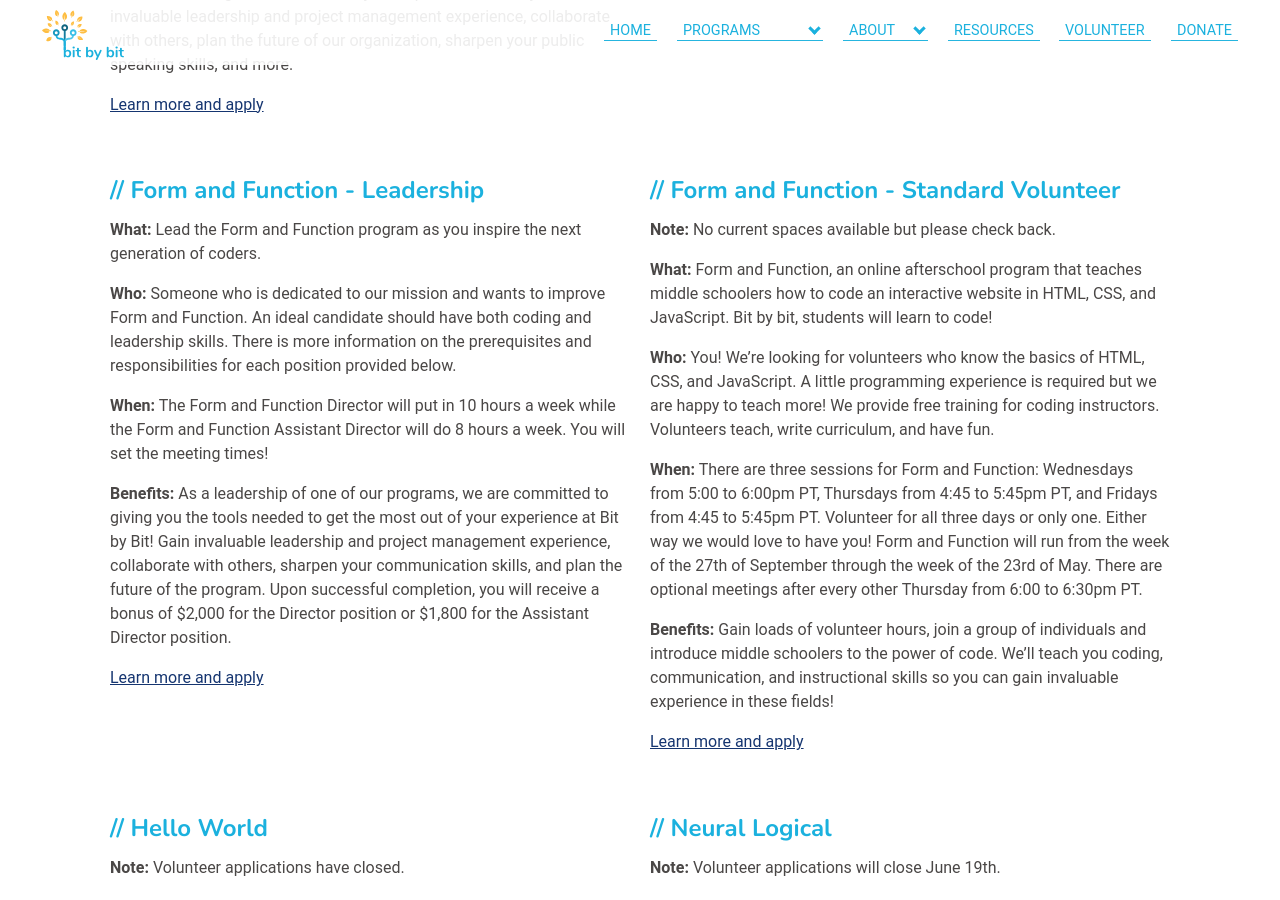
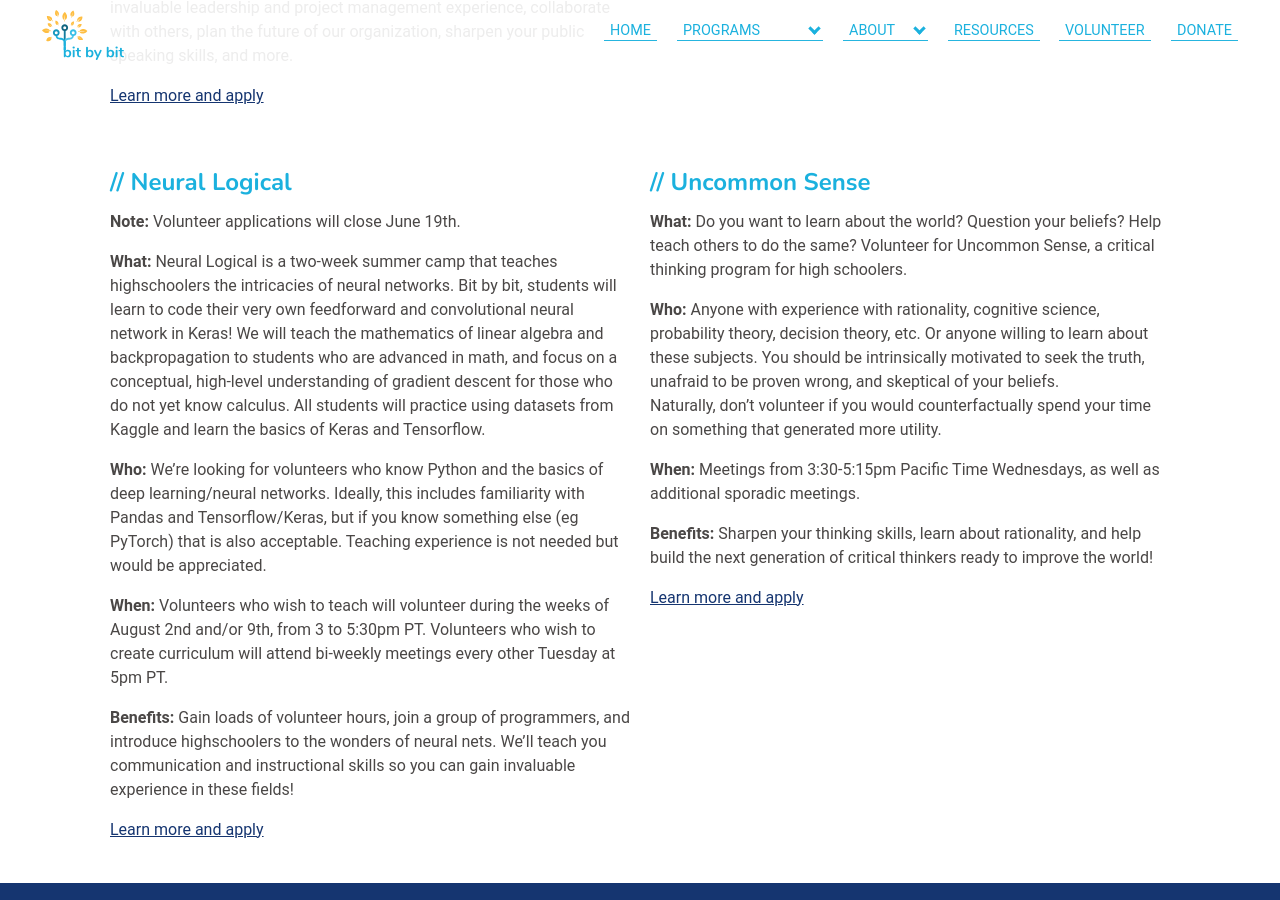
Before and after one commit to bit-by-bit-coding/bxb-website, a Jekyll site: the page built from volunteer.html, in a window 1280 px wide and 900 px high, scrolled down 1054 px. Built offline with Jekyll 4.4.1, drawn with Linux system fonts in a browser that asks for light colours; nearby versions of some CDN libraries; some web fonts are replaced; some of the changed text lies outside the part shown.

Commit message:
Merge branch 'master' into uncommon-sense-formatting

```diff
--- a/bxbstandardinfo.html
+++ b/bxbstandardinfo.html
@@ -106,9 +107,9 @@
                 </li>
             </ul>
 
-            <a href="https://forms.gle/pLAkayx3WC3K5KSz7">
+            <!-- <a href="https://forms.gle/pLAkayx3WC3K5KSz7">
                 <button class="action-button mediumbutton">Apply</button>
-            </a>
+            </a> -->
         </div>
 
         <div class="details-item" id=software>
--- a/volunteer.html
+++ b/volunteer.html
@@ -24,7 +24,7 @@
                 <button class="buttons">Uncommon Sense</button>
             </a>
         </div>
-        <div class="details-item">
+        <!-- <div class="details-item">
             <a href="#formfunction">
                 <button class="buttons">Form and Function</button>
             </a>
@@ -33,7 +33,7 @@
             <a href="#helloworld">
                 <button class="buttons">Hello World</button>
             </a>
-        </div>
+        </div> -->
         <div class="details-item">
             <a href="#neurallogical">
                 <button class="buttons">Neural Logical</button>
@@ -89,7 +89,7 @@
 </div>
 <div class="section">
     <div class="details-container">
-        <div class="details-item">
+        <!-- <div class="details-item">
             <div id="formfunction">
                 <h2>Form and Function - Leadership</h2>
                 <p><strong>What:</strong> Lead the Form and Function program as you inspire the next generation of
@@ -163,7 +163,7 @@
                 and instructional skills so you can gain invaluable experience in these fields!
             </p>
             <a href="{{ 'hwvolunteerinfo.html' | relative_url | remove: '.html' }}">Learn more</a>
-        </div>
+        </div> -->
         <div class="details-item">
             <div id="neurallogical">
                 <h2>Neural Logical</h2>
@@ -181,8 +181,10 @@
                     something else (eg PyTorch) that is also acceptable. Teaching experience is not needed but would be
                     appreciated.
                 </p>
-                <p><strong>When:</strong> Volunteers who wish to teach will volunteer during the weeks of August 2nd and/or
-                    9th, from 3 to 5:30pm PT. Volunteers who wish to create curriculum will attend bi-weekly meetings every
+                <p><strong>When:</strong> Volunteers who wish to teach will volunteer during the weeks of August 2nd
+                    and/or
+                    9th, from 3 to 5:30pm PT. Volunteers who wish to create curriculum will attend bi-weekly meetings
+                    every
                     other Tuesday at 5pm PT.
                 </p>
                 <p><strong>Benefits:</strong> Gain loads of volunteer hours, join a group of programmers, and introduce
@@ -192,11 +194,7 @@
                 <a href="{{ 'nlvolunteerinfo.html' | relative_url | remove: '.html' }}">Learn more and apply</a>
             </div>
         </div>
-    </div>
 
-</div>
-<div class="section">
-    <div class="details-container">
         <div class="details-item">
             <div id="uncommonsense">
                 <h2>Uncommon Sense</h2>
@@ -220,9 +218,9 @@
                 <a href="{{ 'usvolunteerinfo.html' | relative_url | remove: '.html' }}">Learn more and apply</a>
             </div>
         </div>
-        <div class="details-item">
-            <!-- <img id="ffphoto" src="imgs/ffvolunteer.png"> -->
-            <img id="ffphoto" src="imgs/FFbot.png">
-        </div>
+        <!-- <div class="details-item"> -->
+        <!-- <img id="ffphoto" src="imgs/ffvolunteer.png"> -->
+        <!-- <img id="ffphoto" src="imgs/FFbot.png">
+    </div> -->
     </div>
 </div>
```
Also changed, not shown: other parts of bxbstandardinfo.html (+4 -3 lines).
